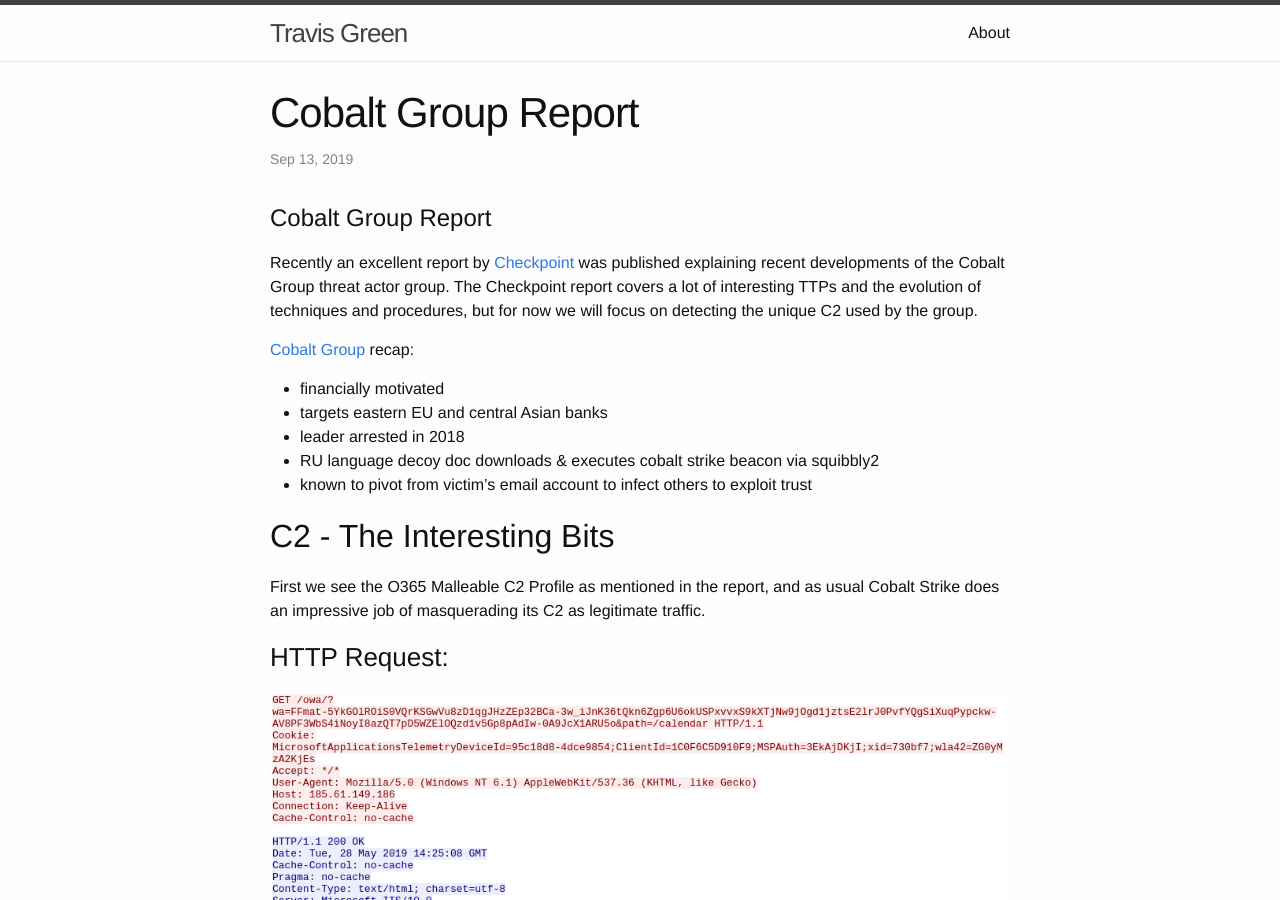
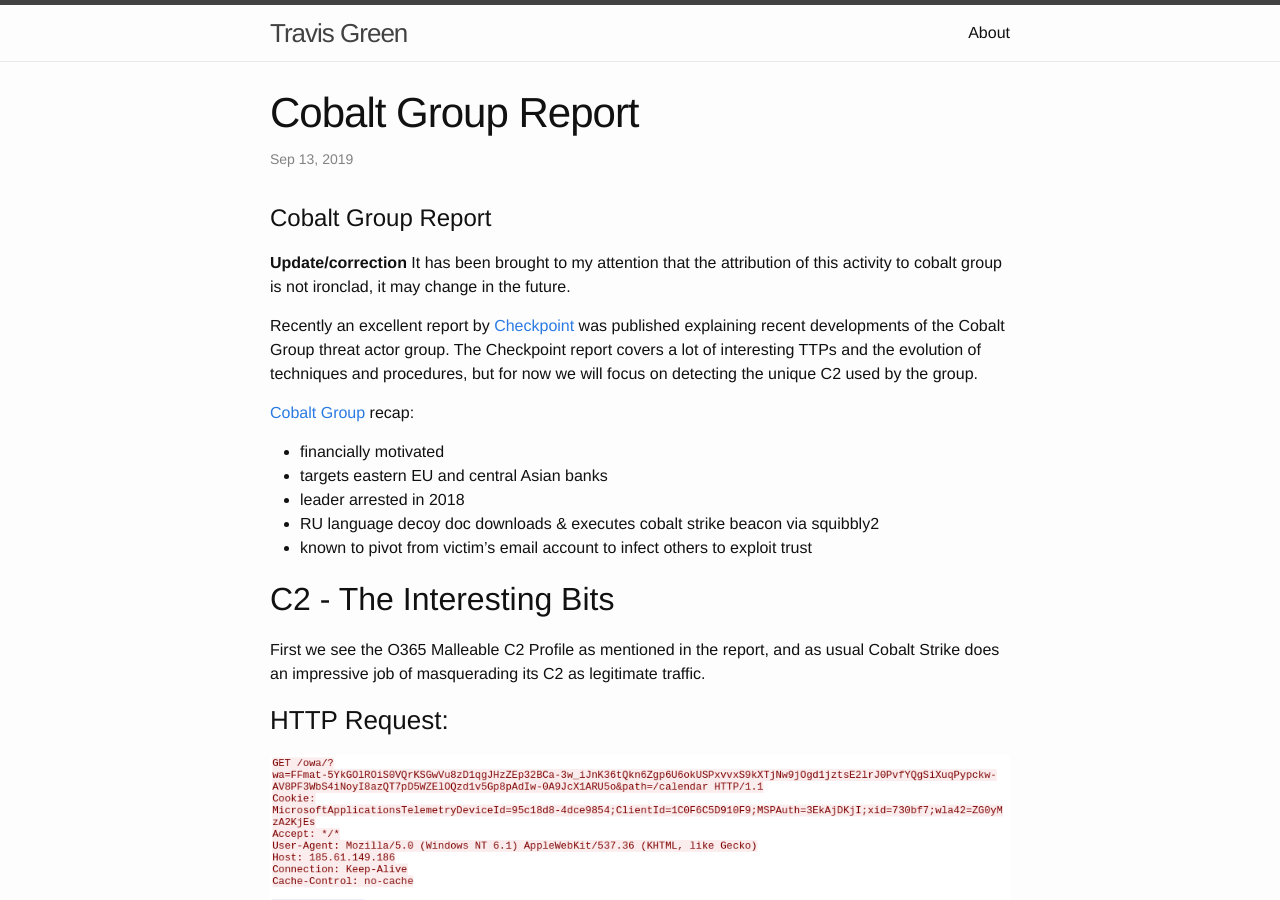
Before and after one commit to travisbgreen/travisgreen.net, a Jekyll site: the page built from _posts/2019-09-13-cobalt-group-report.markdown, in a window 1280 px wide and 900 px high. Built offline with Jekyll 4.4.1, drawn with Linux system fonts in a browser that asks for light colours.

Commit message:
amend cobalt group post

```diff
--- a/_posts/2019-09-13-cobalt-group-report.markdown
+++ b/_posts/2019-09-13-cobalt-group-report.markdown
@@ -5,6 +5,11 @@
 ---
 
 # Cobalt Group Report
+
+**Update/correction**
+It has been brought to my attention that the attribution of this activity to cobalt group is not ironclad, it may change in the future.
+
+
 Recently an excellent report by [Checkpoint](https://research.checkpoint.com/cobalt-group-returns-to-kazakhstan/) was published explaining recent developments of the Cobalt Group threat actor group. The Checkpoint report covers a lot of interesting TTPs and the evolution of techniques and procedures, but for now we will focus on detecting the unique C2 used by the group.
 
 [Cobalt Group](https://attack.mitre.org/groups/G0080/) recap:
```
